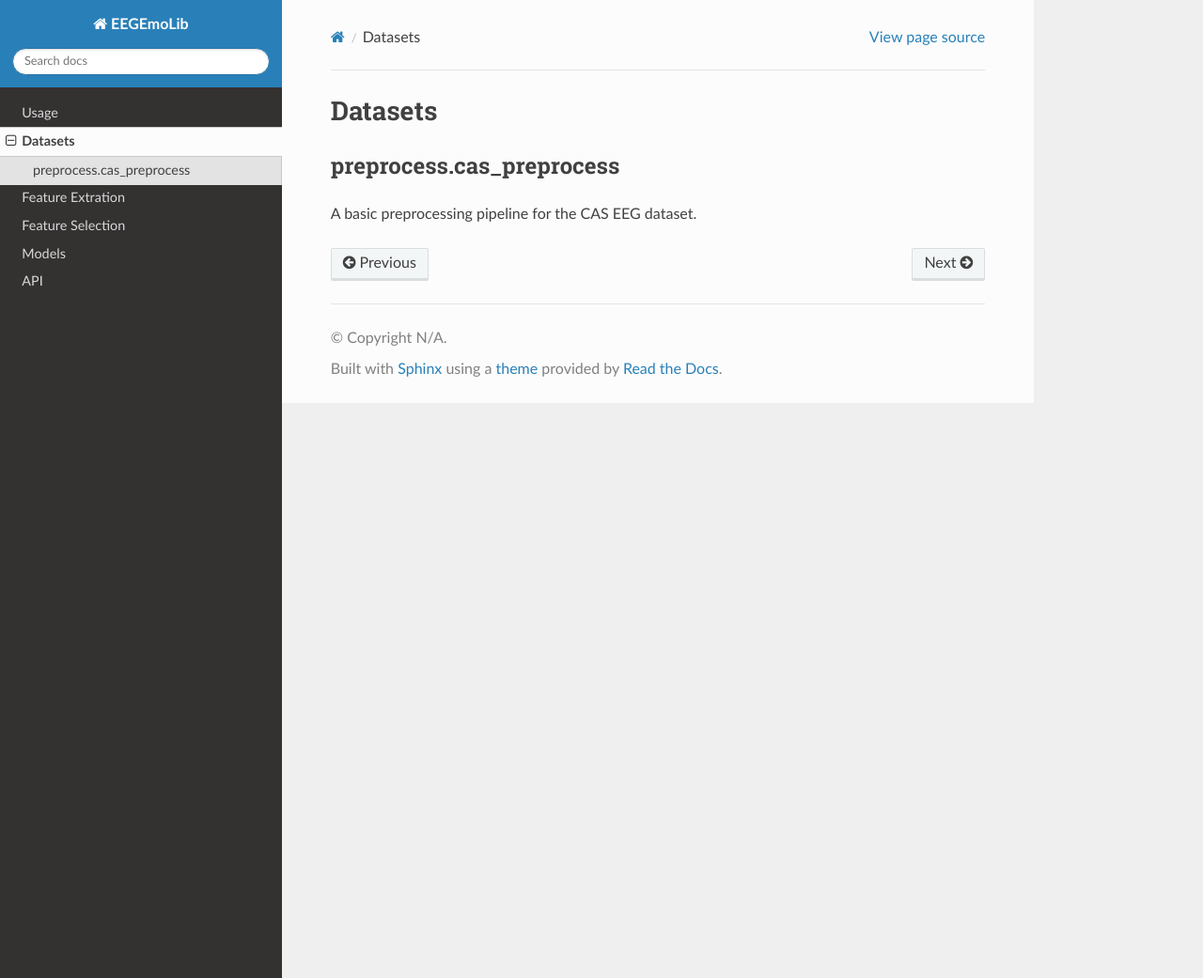
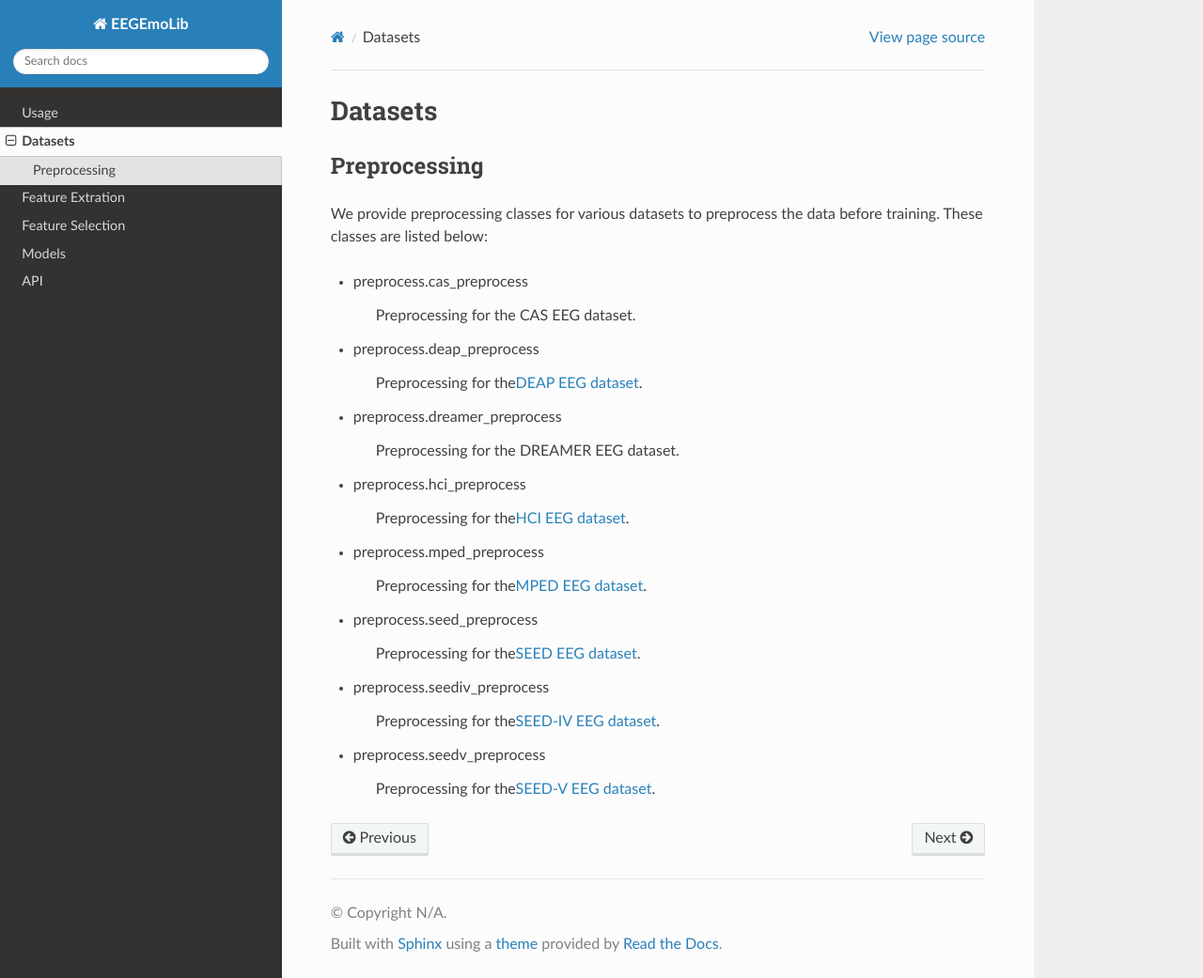
Before and after one commit to BlueNine9/EEGEmoLib-docs, a Sphinx documentation site: the page built from docs/source/datasets.rst, in a window 1280 px wide and 1041 px high. Shown: the whole window at 94% size. Built offline with Sphinx 7.4.7 and the Read the Docs theme 3.1.0, drawn with Linux system fonts in a browser that asks for light colours.

Commit message:
complete datasets section

```diff
--- a/docs/source/datasets.rst
+++ b/docs/source/datasets.rst
@@ -1,7 +1,46 @@
 Datasets
 ===================================
 
-preprocess.cas_preprocess
+Preprocessing
 ------------
 
-A basic preprocessing pipeline for the CAS EEG dataset.
+We provide preprocessing classes for various datasets to preprocess the data before training. These classes are listed below:
+
+- preprocess.cas_preprocess
+
+    Preprocessing for the CAS EEG dataset.
+
+- preprocess.deap_preprocess
+
+    Preprocessing for the\ `DEAP EEG dataset`_\ .
+
+- preprocess.dreamer_preprocess
+
+    Preprocessing for the DREAMER EEG dataset.
+
+- preprocess.hci_preprocess
+
+    Preprocessing for the\ `HCI EEG dataset`_\ .
+
+- preprocess.mped_preprocess
+
+    Preprocessing for the\ `MPED EEG dataset`_\ .
+
+- preprocess.seed_preprocess
+
+    Preprocessing for the\ `SEED EEG dataset`_\ .
+
+- preprocess.seediv_preprocess
+
+    Preprocessing for the\ `SEED-IV EEG dataset`_\ .
+
+- preprocess.seedv_preprocess
+
+    Preprocessing for the\ `SEED-V EEG dataset`_\ .
+
+.. _DEAP EEG dataset: https://www.eecs.qmul.ac.uk/mmv/datasets/deap/
+.. _HCI EEG dataset: https://mahnob-db.eu/hci-tagging/
+.. _MPED EEG dataset: https://github.com/Tengfei000/MPED
+.. _SEED EEG dataset: https://bcmi.sjtu.edu.cn/~seed/seed.html#
+.. _SEED-IV EEG dataset: https://bcmi.sjtu.edu.cn/~seed/seed-iv.html
+.. _SEED-V EEG dataset: https://bcmi.sjtu.edu.cn/~seed/seed-v.html
```
